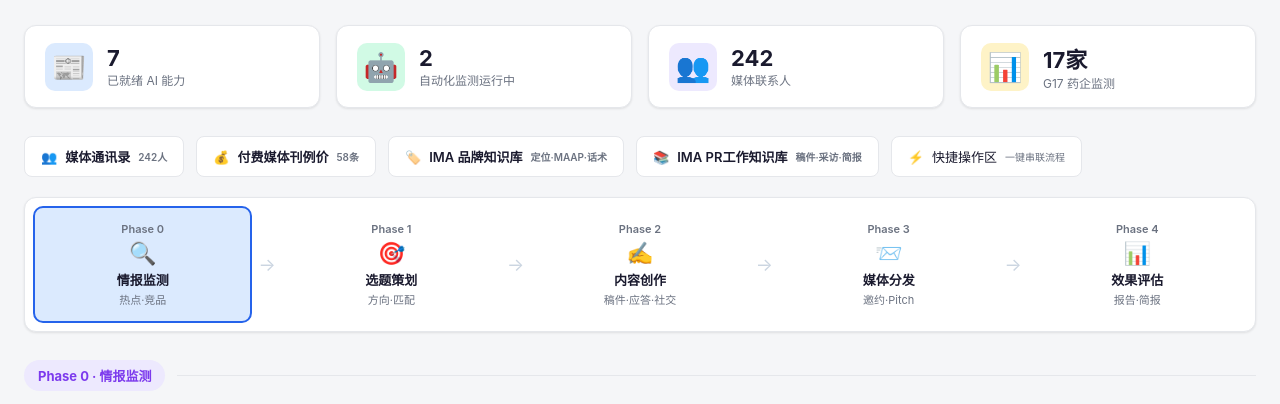
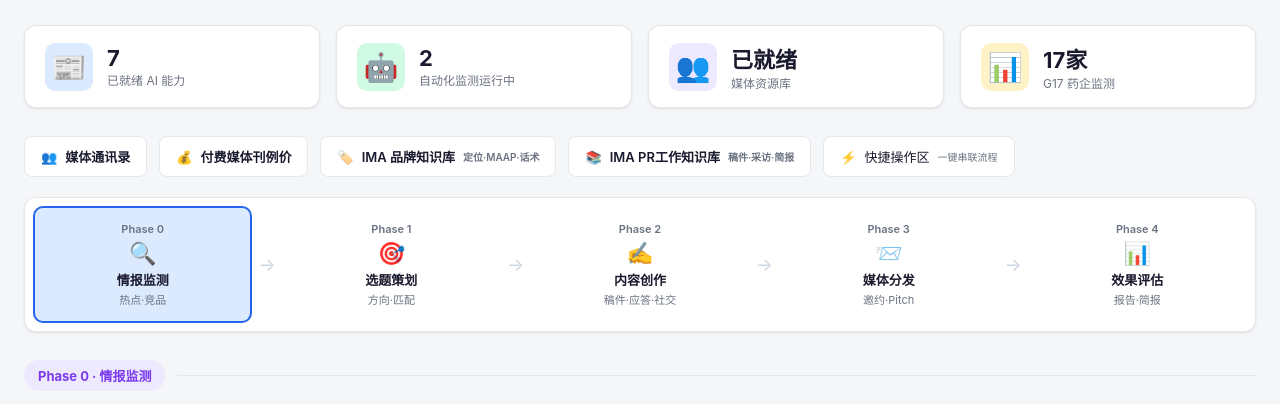
Before and after one commit to lotuscai123/veeva-daily-briefing, a plain HTML site: page pr-workbench/index.html in a window 1280 px wide. Shown: the part 119-523 px from the top of the page. Drawn offline with Linux system fonts and the light colour scheme.

Commit message:
PR workbench: remove media contact count from public page

```diff
--- a/pr-workbench/index.html
+++ b/pr-workbench/index.html
@@ -195,7 +195,7 @@
     </div>
     <div class="stat-card">
       <div class="stat-icon purple">👥</div>
-      <div><div class="stat-value">242</div><div class="stat-label">媒体联系人</div></div>
+      <div><div class="stat-value">已就绪</div><div class="stat-label">媒体资源库</div></div>
     </div>
     <div class="stat-card">
       <div class="stat-icon amber">📊</div>
@@ -206,10 +206,10 @@
   <!-- Resource Quick Links -->
   <div style="display:flex;gap:12px;margin-bottom:20px;flex-wrap:wrap;">
     <a href="https://docs.qq.com/sheet/XvTnaSXeSBuP?tab=vZnXM0" target="_blank" style="display:flex;align-items:center;gap:8px;background:var(--card-bg);border:1px solid var(--border);border-radius:8px;padding:10px 16px;text-decoration:none;color:var(--text);font-size:13px;font-weight:600;transition:all 0.2s;">
-      <span>👥</span><span>媒体通讯录</span><span style="font-size:10px;color:var(--text-secondary);">242人</span>
+      <span>👥</span><span>媒体通讯录</span>
     </a>
     <a href="https://docs.qq.com/sheet/XvTnaSXeSBuP?tab=VpkalH" target="_blank" style="display:flex;align-items:center;gap:8px;background:var(--card-bg);border:1px solid var(--border);border-radius:8px;padding:10px 16px;text-decoration:none;color:var(--text);font-size:13px;font-weight:600;transition:all 0.2s;">
-      <span>💰</span><span>付费媒体刊例价</span><span style="font-size:10px;color:var(--text-secondary);">58条</span>
+      <span>💰</span><span>付费媒体刊例价</span>
     </a>
     <span onclick="copyPrompt('请帮我在IMA品牌知识库中搜索Veeva品牌定位、Messaging体系、MAAP架构等核心资料。')" style="display:flex;align-items:center;gap:8px;background:var(--card-bg);border:1px solid var(--border);border-radius:8px;padding:10px 16px;text-decoration:none;color:var(--text);font-size:13px;font-weight:600;cursor:pointer;transition:all 0.2s;">
       <span>🏷️</span><span>IMA 品牌知识库</span><span style="font-size:10px;color:var(--text-secondary);">定位·MAAP·话术</span>
```
